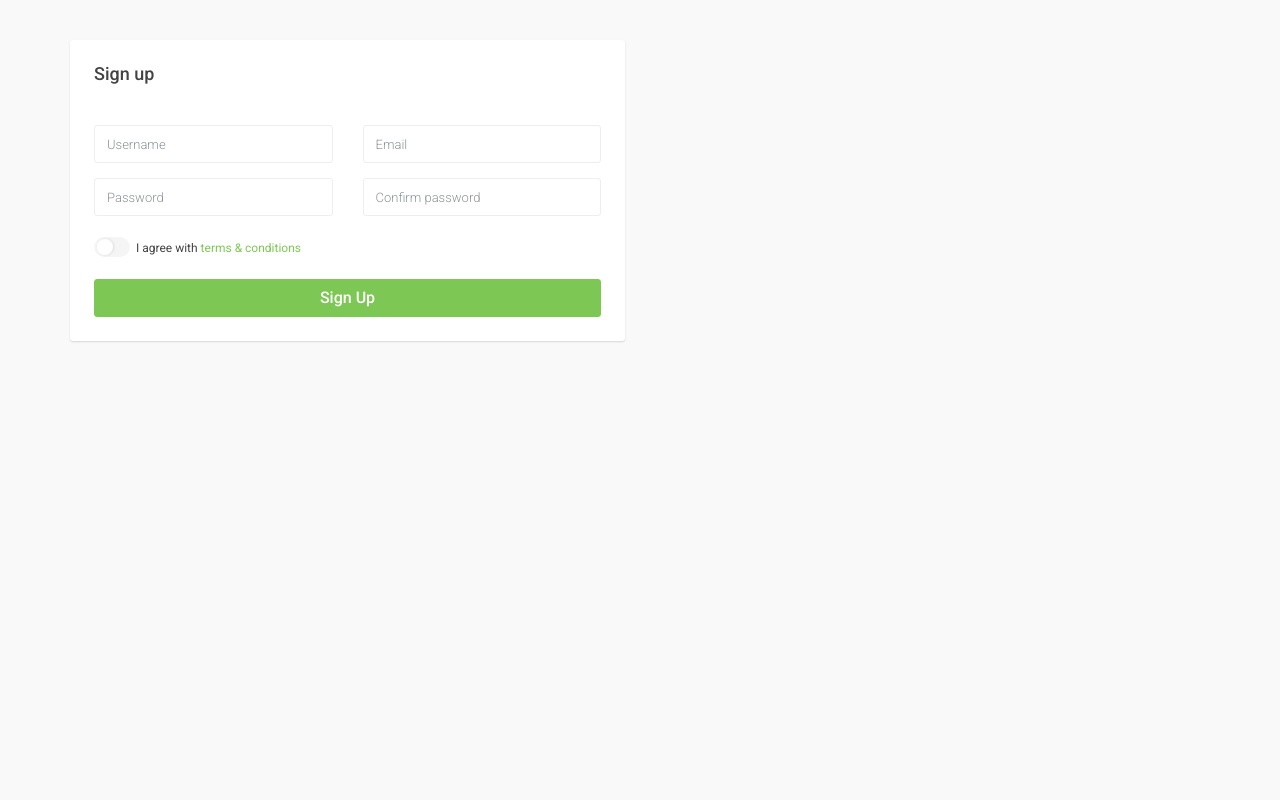
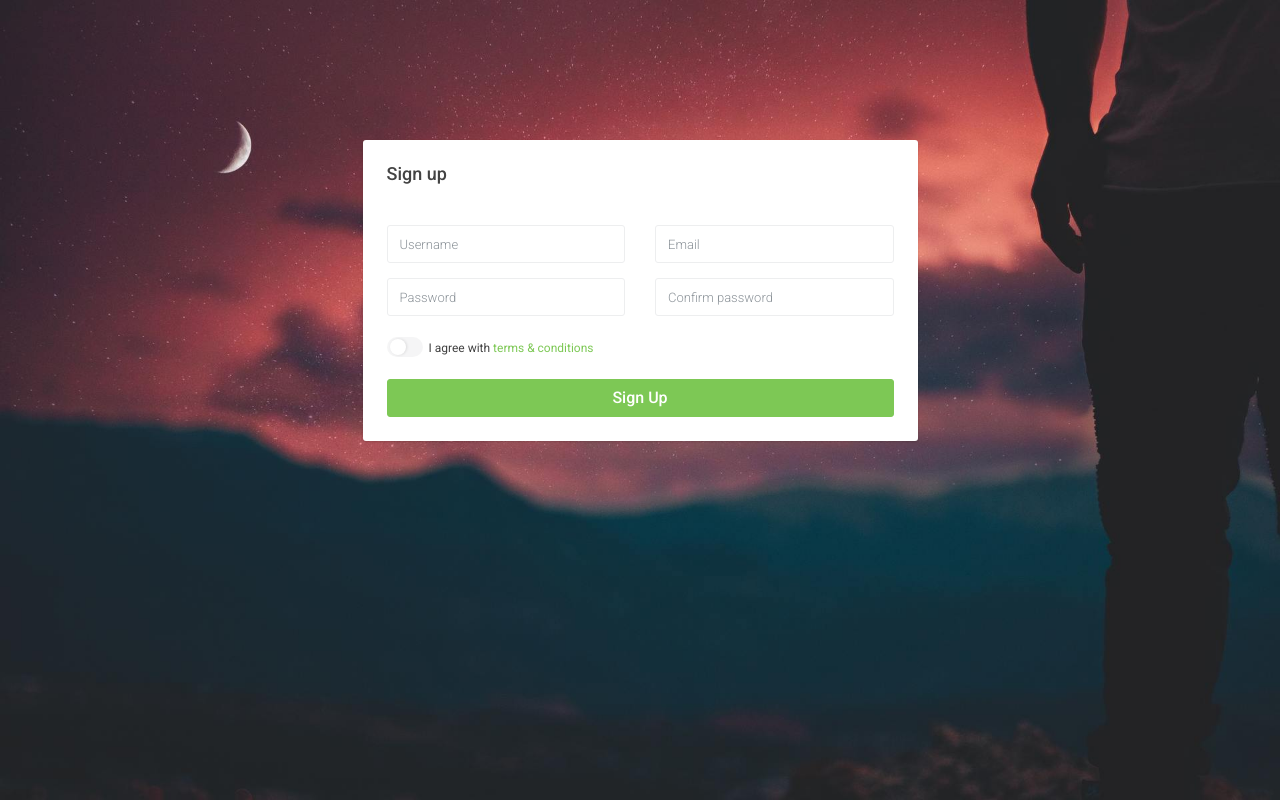
Before and after one commit to dalimchy/akt_shop, a CodeIgniter app: page /akt_shop/index.php/admin/register in a window 1280 px wide. Run offline with CodeIgniter, Linux system fonts and the light colour scheme.

Commit message:
update design

```diff
--- a/application/views/admin/head.php
+++ b/application/views/admin/head.php
@@ -32,5 +32,6 @@
         <link rel="stylesheet" id="css-bootstrap" href="<?php echo base_url()?>assets/admin/css/bootstrap.css" />
         <link rel="stylesheet" id="css-app" href="<?php echo base_url()?>assets/admin/css/app.css" />
         <link rel="stylesheet" id="css-app-custom" href="<?php echo base_url()?>assets/admin/css/app-custom.css" />
+        <link rel="stylesheet" id="css-app-custom" href="<?php echo base_url()?>assets/admin/css/style.css" />
         <!-- End Stylesheets -->
     </head>
--- a/application/views/admin/register.php
+++ b/application/views/admin/register.php
@@ -1,36 +1,8 @@
-<!DOCTYPE html>
+<?php
+    $this->load->view('admin/head');
+?>
 
-<html class="app-ui">
-
-    <head>
-        <!-- Meta -->
-        <meta charset="UTF-8" />
-        <meta http-equiv="X-UA-Compatible" content="IE=edge" />
-        <meta name="viewport" content="width=device-width, initial-scale=1, maximum-scale=1, user-scalable=no" />
-
-        <!-- Document title -->
-        <title>Frontend - Login | AppUI</title>
-
-        <meta name="description" content="AppUI - Frontend Template & UI Framework" />
-        <meta name="robots" content="noindex, nofollow" />
-
-        <!-- Favicons -->
-        <link rel="apple-touch-icon" href="<?php echo base_url()?>assets/admin/img/favicons/apple-touch-icon.png" />
-        <link rel="icon" href="<?php echo base_url()?>assets/admin/img/favicons/favicon.ico" />
-
-        <!-- Google fonts -->
-        <link rel="stylesheet" href="http://fonts.googleapis.com/css?family=Roboto:300,400,400italic,500,900%7CRoboto+Slab:300,400%7CRoboto+Mono:400" />
-
-        <!-- AppUI CSS stylesheets -->
-        <link rel="stylesheet" id="css-font-awesome" href="<?php echo base_url()?>assets/admin/css/font-awesome.css" />
-        <link rel="stylesheet" id="css-ionicons" href="<?php echo base_url()?>assets/admin/css/ionicons.css" />
-        <link rel="stylesheet" id="css-bootstrap" href="<?php echo base_url()?>assets/admin/css/bootstrap.css" />
-        <link rel="stylesheet" id="css-app" href="<?php echo base_url()?>assets/admin/css/app.css" />
-        <link rel="stylesheet" id="css-app-custom" href="<?php echo base_url()?>assets/admin/css/app-custom.css" />
-        <!-- End Stylesheets -->
-    </head>
-
-    <body class="app-ui">
+    <body class="app-ui login-background">
         <div class="app-layout-canvas">
             <div class="app-layout-container">
 
@@ -49,8 +21,8 @@
                             <div class="row">
 
                                 <!-- Sign up -->
-                                <div class="col-md-6">
-                                    <div class="card">
+                                <div class="col-sm-offset-3 col-md-6">
+                                    <div class="login_card card">
                                         <h3 class="card-header h4">Sign up</h3>
                                         <div class="card-block">
                                             <form class="form-horizontal" action="index.html" method="post">
--- /dev/null
+++ b/assets/admin/css/style.css
@@ -0,0 +1,8 @@
+.login_card{
+	margin-top: 100px;
+}
+.login-background{
+	background-image: url('../img/bg/bg.jpg');
+	background-size: 100% 100%;
+	background-repeat: no-repeat;
+}
```
Also changed, not shown: application/views/admin/login.php (+6 -35 lines), assets/admin/img/bg/bg.jpg (added), 5 other files.
